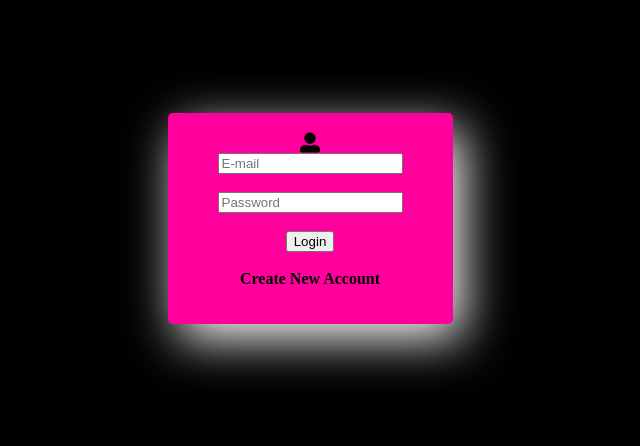
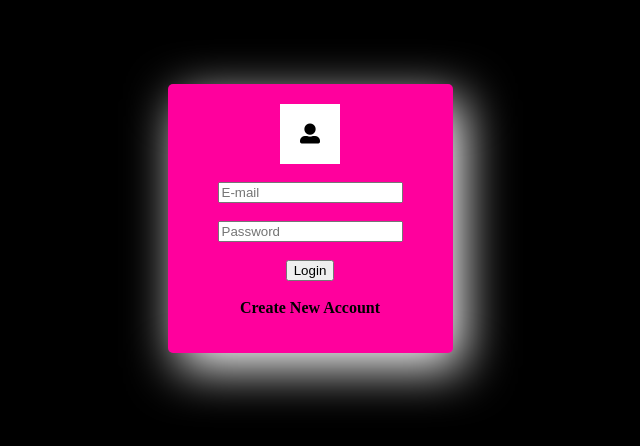
Before and after one commit to manasabingi115/Todo-REST-application, a plain HTML site: page index.html in a window 1280 px wide. Shown: the part 182-628 px from the top of the page, without its empty margins (330-970 px from the left). Drawn offline with Linux system fonts and the light colour scheme.

Commit message:
2 files modified

```diff
--- a/index.html
+++ b/index.html
@@ -7,7 +7,7 @@
   <body>
   <div id="app">
     <form id="login-form">
-      <div id="userIcon"><i class='fas fa-user-alt'></i></div>
+      <div id="userIcon"><i class='fas fa-user-alt'></i></div><br><br>
       <input id="user" placeholder="E-mail" type="email" required></input><br><br>
       <input id="password" placeholder="Password" type="password" required></input><br><br>
       <button type="submit" id="submit">Login</button><br><br>
--- a/styles.css
+++ b/styles.css
@@ -70,11 +70,15 @@ body {
   border-radius: 5px;
   box-shadow: 10px 15px 50px white;
 }
-a{
+a {
   text-decoration: none;
   color: black;
   font-weight: bolder;
 }
-#submit{
-
+#userIcon {
+  padding: 20px;
+  display: inline-block;
+  /* height: 110px;
+  width: 110px; */
+  background-color: white;
 }
```
